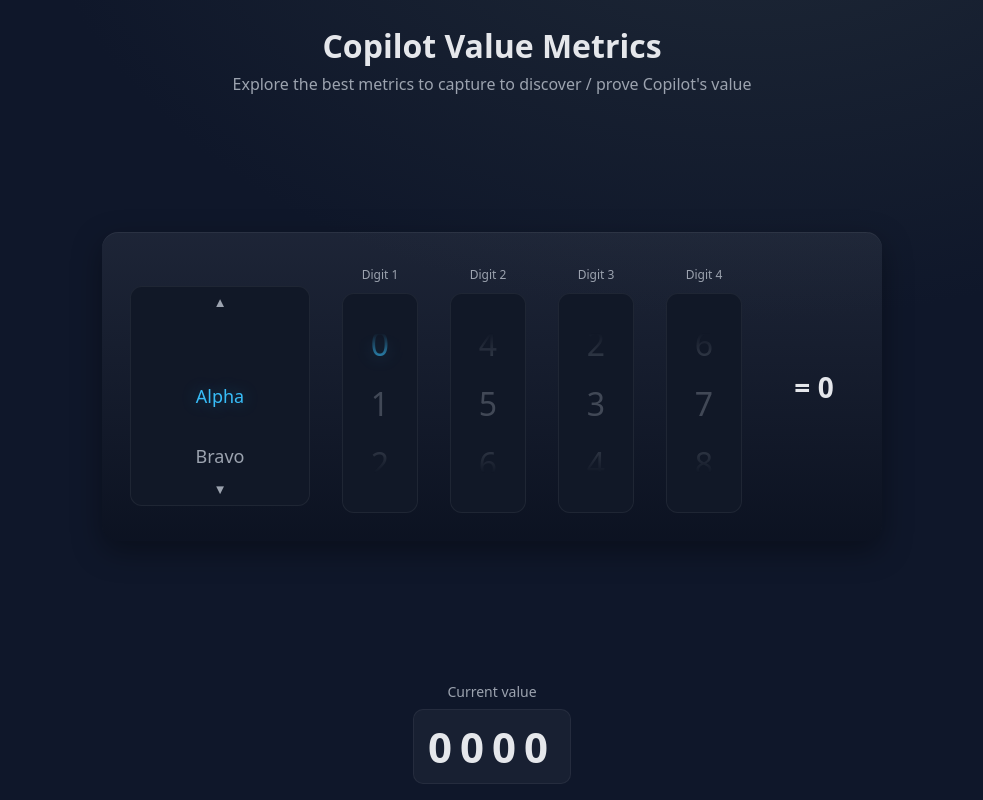
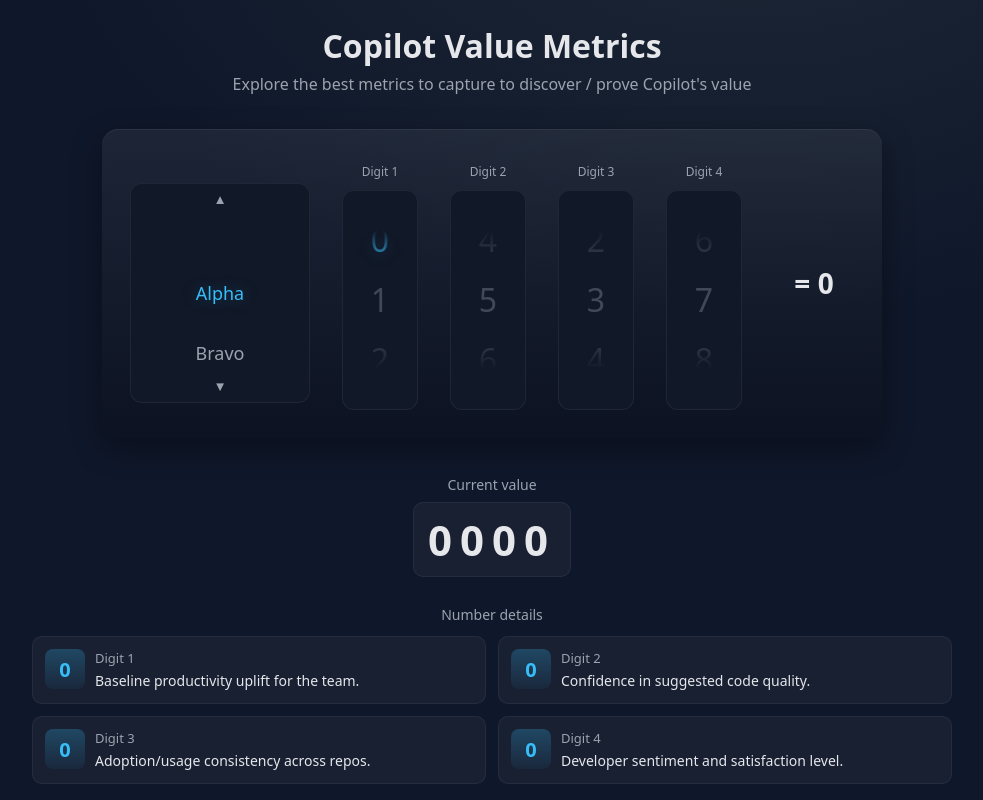
Before and after one commit to mpchenette/copilot-value-metrics, a plain HTML site: page index.html in a window 1280 px wide. Shown: the whole page, without its empty margins (148-1131 px from the left). Drawn offline with Linux system fonts and the light colour scheme.

Commit message:
added number details

```diff
--- a/index.html
+++ b/index.html
@@ -21,6 +21,11 @@
         <div class="label">Current value</div>
         <div id="code" class="code" aria-live="polite" aria-atomic="true">0000</div>
       </section>
+
+      <section class="details" aria-label="Number details">
+        <div class="details-header">Number details</div>
+        <div id="details" class="details-grid" aria-live="polite"></div>
+      </section>
     </main>
 
     <script defer src="./words.js"></script>
--- a/script.js
+++ b/script.js
@@ -30,6 +30,13 @@ const WORDS_DATA = Array.isArray(window.WORDS_DATA) && window.WORDS_DATA.length
 
 const WORDS = WORDS_DATA.map(e => e.word);
 const WORD_TO_DIGITS = new Map(WORDS_DATA.map(e => [e.word, normalizeDigits(e.digits)]));
+const WORD_TO_EXPLANATIONS = new Map(WORDS_DATA.map(e => {
+  // Optional: provide up to 4 explanations matching the digits.
+  // If missing, we fall back to a simple placeholder per digit.
+  const ex = Array.isArray(e.explanations) ? e.explanations.slice(0, WHEEL_COUNT) : [];
+  const padded = Array.from({ length: WHEEL_COUNT }, (_, i) => ex[i] ?? '');
+  return [e.word, padded];
+}));
 
 /** Create a single NUMBER wheel element */
 function createNumberWheel(index, interactive = true) {
@@ -318,7 +325,9 @@ function createWordWheel(words, onSelectIndex) {
 // Mount
 const wheelsContainer = document.getElementById('wheels');
 const codeEl = document.getElementById('code');
+const detailsEl = document.getElementById('details');
 let sumEl = null; // inline total to the right of wheels
+let currentWordIdx = 0;
 
 // Number wheels are static (non-interactive)
 const numberWheels = Array.from({ length: WHEEL_COUNT }, (_, i) => createNumberWheel(i, /* interactive */ false));
@@ -327,11 +336,13 @@ const numberWheels = Array.from({ length: WHEEL_COUNT }, (_, i) => createNumberW
 const wordWheel = createWordWheel(WORDS, (wordIdx) => {
   const word = WORDS[wordIdx];
   const digits = WORD_TO_DIGITS.get(word) || [0, 0, 0, 0];
+  currentWordIdx = wordIdx;
   numberWheels.forEach((w, i) => {
     // Spin forward at least one full turn for effect
     w.spinTo(digits[i], { turns: 1, direction: 'forward' });
   });
   updateReadout();
+  updateDetails();
 });
 
 // Append in order: word wheel first, with an empty label to align tops
@@ -363,9 +374,50 @@ function updateReadout() {
   codeEl.textContent = val.padEnd(WHEEL_COUNT, '0');
   const total = values.reduce((a, b) => a + (Number.isFinite(b) ? b : 0), 0);
   if (sumEl) sumEl.textContent = `= ${total}`;
+  // Keep the details badges in sync with the numbers
+  updateDetails();
 }
 
 // Disable direct digit clicking behavior (numbers are static now)
 
 // Initial readout
 updateReadout();
+
+function updateDetails() {
+  if (!detailsEl) return;
+  const word = WORDS[currentWordIdx] || '';
+  const labels = NUMBER_LABELS;
+  const digits = numberWheels.map(w => w.value);
+  const ex = WORD_TO_EXPLANATIONS.get(word) || [];
+
+  // Build items
+  detailsEl.innerHTML = '';
+  for (let i = 0; i < WHEEL_COUNT; i++) {
+    const item = document.createElement('div');
+    item.className = 'detail-item';
+
+    const badge = document.createElement('div');
+    badge.className = 'detail-badge';
+    badge.setAttribute('aria-label', `${labels[i]} value`);
+    badge.textContent = String(((digits[i] ?? 0) % 10 + 10) % 10);
+
+    const content = document.createElement('div');
+    content.className = 'detail-content';
+
+    const title = document.createElement('div');
+    title.className = 'detail-title';
+    title.textContent = labels[i] || `Digit ${i + 1}`;
+
+    const text = document.createElement('div');
+    text.className = 'detail-text';
+    const expl = (ex[i] || '').trim();
+    text.textContent = expl || 'No explanation provided.';
+
+    content.append(title, text);
+    item.append(badge, content);
+    detailsEl.appendChild(item);
+  }
+}
+
+// Populate details on first paint
+updateDetails();
--- a/styles.css
+++ b/styles.css
@@ -207,8 +207,61 @@ body {
   border: 1px solid rgba(255,255,255,0.06);
 }
 
+/* Details panel */
+.details {
+  width: 100%;
+  max-width: 920px;
+  display: grid;
+  gap: 12px;
+}
+.details .details-header {
+  text-align: center;
+  color: var(--muted);
+  font-size: 14px;
+}
+.details-grid {
+  display: grid;
+  grid-template-columns: repeat(2, minmax(0, 1fr));
+  gap: 12px;
+}
+.detail-item {
+  display: grid;
+  grid-template-columns: auto 1fr;
+  gap: 10px;
+  align-items: start;
+  padding: 12px;
+  background: rgba(255,255,255,0.04);
+  border: 1px solid rgba(255,255,255,0.06);
+  border-radius: 10px;
+}
+.detail-badge {
+  display: grid;
+  place-items: center;
+  width: 40px;
+  height: 40px;
+  border-radius: 8px;
+  background: linear-gradient(180deg, rgba(56,189,248,0.25), rgba(56,189,248,0.05));
+  color: var(--accent-2);
+  font-weight: 700;
+  font-size: 20px;
+  font-variant-numeric: tabular-nums;
+}
+.detail-content {
+  display: grid;
+  gap: 4px;
+}
+.detail-title {
+  font-size: 13px;
+  color: var(--muted);
+}
+.detail-text {
+  font-size: 14px;
+  line-height: 1.25rem;
+}
+
 @media (max-width: 520px) {
   .wheel { width: 64px; height: 200px; }
   .digit { height: 52px; font-size: 28px; }
   .readout .code { font-size: 36px; }
+  .details-grid { grid-template-columns: 1fr; }
 }
--- a/words.js
+++ b/words.js
@@ -1,15 +1,67 @@
 // Static word-to-digits mapping. Edit this file to change labels or codes.
 // Each entry: { word: string, digits: [d1, d2, d3, d4] } where each d is 0–9.
 // You can add/remove entries; the UI adapts automatically.
+// Optional `explanations: [e1,e2,e3,e4]` provide per‑digit context for the selected word.
+// If omitted, the UI will show a simple fallback.
 window.WORDS_DATA = [
-  { word: 'Alpha',   digits: [1, 5, 3, 7] },
-  { word: 'Bravo',   digits: [9, 2, 8, 4] },
-  { word: 'Charlie', digits: [4, 6, 1, 9] },
-  { word: 'Delta',   digits: [2, 7, 5, 3] },
-  { word: 'Echo',    digits: [8, 1, 0, 2] },
-  { word: 'Foxtrot', digits: [3, 9, 7, 6] },
-  { word: 'Golf',    digits: [5, 4, 2, 1] },
-  { word: 'Hotel',   digits: [7, 3, 9, 8] },
-  { word: 'India',   digits: [0, 8, 6, 5] },
-  { word: 'Juliet',  digits: [6, 0, 4, 0] }
+  { word: 'Alpha',   digits: [1, 5, 3, 7], explanations: [
+    'Baseline productivity uplift for the team.',
+    'Confidence in suggested code quality.',
+    'Adoption/usage consistency across repos.',
+    'Developer sentiment and satisfaction level.'
+  ] },
+  { word: 'Bravo',   digits: [9, 2, 8, 4], explanations: [
+    'Time saved on repetitive tasks.',
+    'Review effort needed post-suggestion.',
+    'Breadth of feature coverage.',
+    'Onboarding acceleration for new devs.'
+  ] },
+  { word: 'Charlie', digits: [4, 6, 1, 9], explanations: [
+    'Automation impact on delivery speed.',
+    'Defect rate trends vs. baseline.',
+    'Compliance with team conventions.',
+    'Perceived cognitive load reduction.'
+  ] },
+  { word: 'Delta',   digits: [2, 7, 5, 3], explanations: [
+    'Setup friction minimized by templates.',
+    'Accuracy on complex refactors.',
+    'Coverage of common workflows.',
+    'Meeting flow interruptions avoided.'
+  ] },
+  { word: 'Echo',    digits: [8, 1, 0, 2], explanations: [
+    'Reduced context switching during tasks.',
+    'Edge case awareness in outputs.',
+    'Manual steps still required.',
+    'Editing iterations per change.'
+  ] },
+  { word: 'Foxtrot', digits: [3, 9, 7, 6], explanations: [
+    'Learning curve for advanced usage.',
+    'End‑to‑end task acceleration.',
+    'Discovery of relevant examples.',
+    'Stability of generated code.'
+  ] },
+  { word: 'Golf',    digits: [5, 4, 2, 1], explanations: [
+    'Flow efficiency in IDE.',
+    'Refinement needed after insert.',
+    'Blocked time due to gaps.',
+    'Dependency on human review.'
+  ] },
+  { word: 'Hotel',   digits: [7, 3, 9, 8], explanations: [
+    'Throughput improvement in sprints.',
+    'Complexity tolerance of suggestions.',
+    'Reusable snippet library growth.',
+    'Consistency across contributors.'
+  ] },
+  { word: 'India',   digits: [0, 8, 6, 5], explanations: [
+    'Manual effort before using Copilot.',
+    'Impact on review cycle time.',
+    'Integration with existing tools.',
+    'Resilience to ambiguous prompts.'
+  ] },
+  { word: 'Juliet',  digits: [6, 0, 4, 0], explanations: [
+    'Test authoring speed boost.',
+    'Security concerns introduced.',
+    'Code reuse opportunities found.',
+    'Rework caused by hallucinations.'
+  ] }
 ];
```
